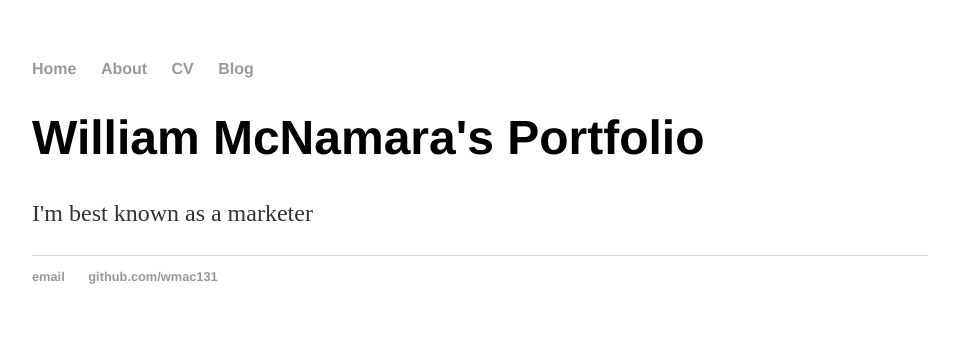
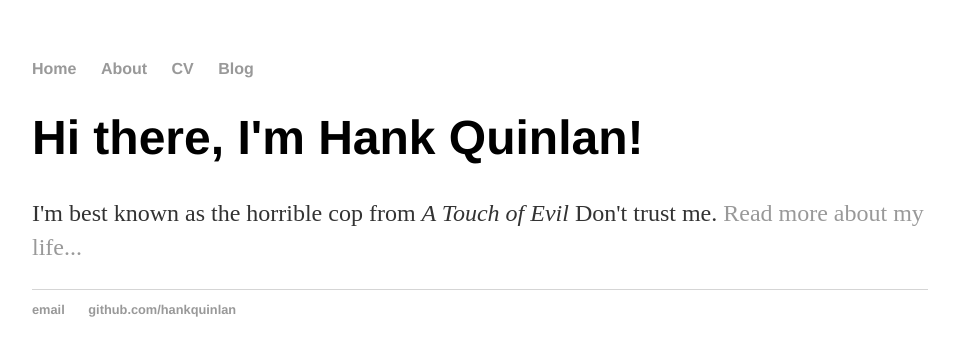
Before and after one commit to wmac131/wmac131.github.io, a Jekyll site: the page built from index.html, in a window 1280 px wide. Shown: the top 356 px of the page, without its empty margins (160-1119 px from the left). Built offline with Jekyll 4.4.1, drawn with Linux system fonts in a browser that asks for light colours.

Commit message:
Update index.html

```diff
--- a/index.html
+++ b/index.html
@@ -1,30 +1,8 @@
-<!DOCTYPE html>
-<html>
-	<head>
-		<title>William McNamara</title>
-		<!-- link to main stylesheet -->
-		<link rel="stylesheet" type="text/css" href="/css/main.css">
-	</head>
-	<body>
-		<nav>
-    		<ul>
-        		<li><a href="/">Home</a></li>
-	        	<li><a href="/about">About</a></li>
-        		<li><a href="/cv">CV</a></li>
-        		<li><a href="/blog">Blog</a></li>
-    		</ul>
-		</nav>
-		<div class="container">
-    		<div class="blurb">
-        		<h1>William McNamara's Portfolio</h1>
-				<p>I'm best known as a marketer</a></p>
-    		</div><!-- /.blurb -->
-		</div><!-- /.container -->
-		<footer>
-    		<ul>
-        		<li><a href="mailto:wmac131@gmail.com">email</a></li>
-        		<li><a href="https://github.com/wmac131">github.com/wmac131</a></li>
-			</ul>
-		</footer>
-	</body>
-</html>
+---
+layout: default
+title: Hank Quinlan, Horrible Cop
+---
+<div class="blurb">
+	<h1>Hi there, I'm Hank Quinlan!</h1>
+	<p>I'm best known as the horrible cop from <em>A Touch of Evil</em> Don't trust me. <a href="/about">Read more about my life...</a></p>
+</div><!-- /.blurb -->
```
